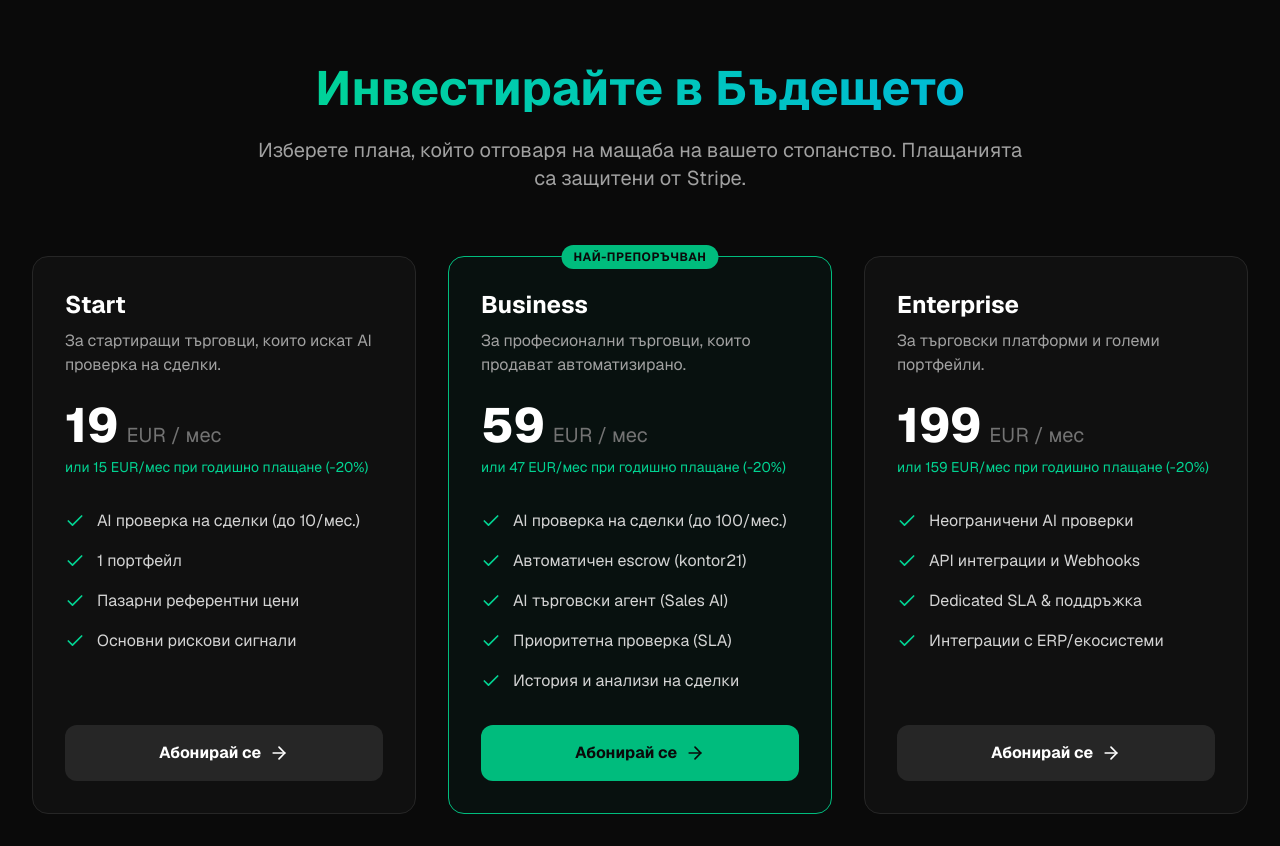
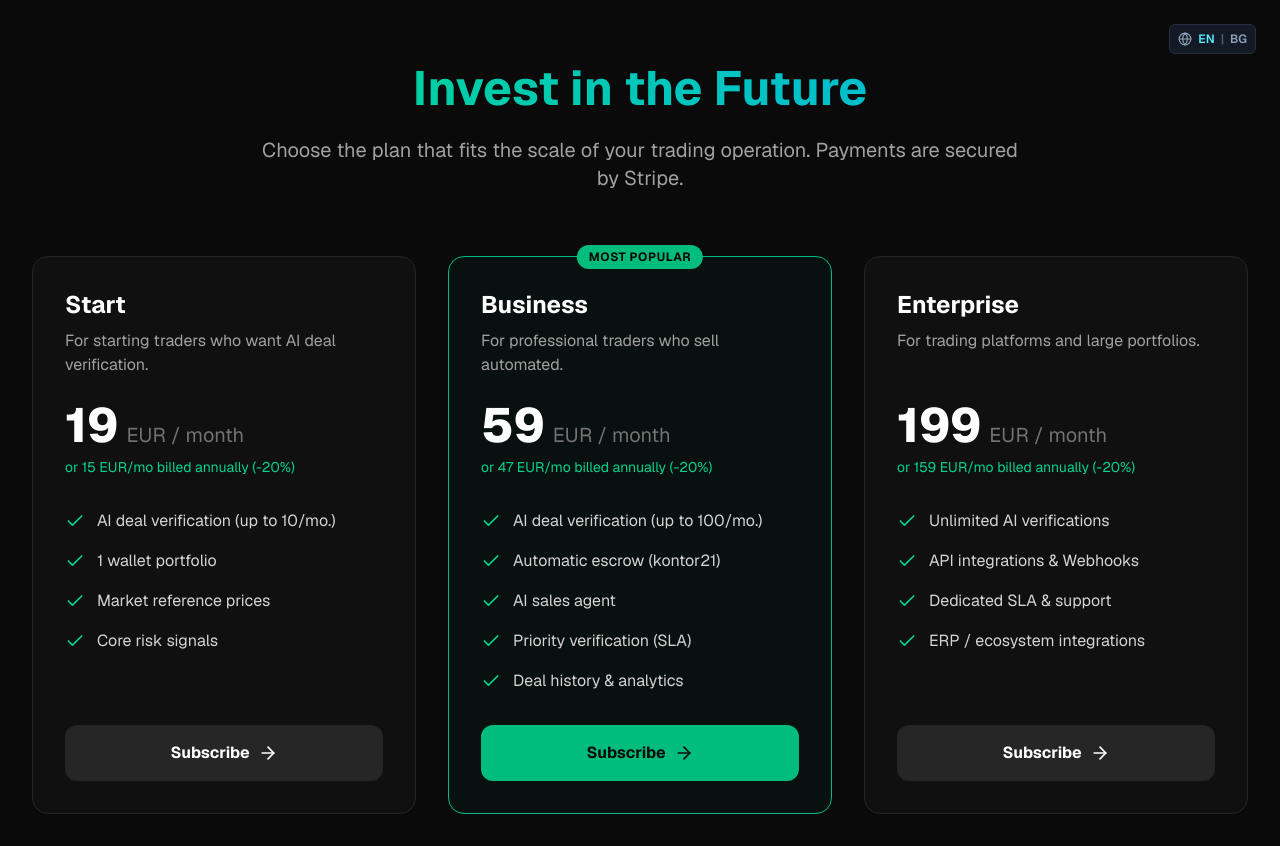
Before and after one commit to lukezester-ai/terraiq, a Next.js app in the folder frontend/next-app/: page /pricing in a window 1280 px wide. Built offline with nearby package versions, Linux system fonts and the light colour scheme; no server answers.

Commit message:
feat(pricing): EN/BG i18n for pricing page with language toggle

```diff
--- a/frontend/next-app/src/app/pricing/page.tsx
+++ b/frontend/next-app/src/app/pricing/page.tsx
@@ -1,52 +1,17 @@
 "use client";
 import { motion } from "framer-motion";
-import { Check, ArrowRight } from "lucide-react";
+import { Check, ArrowRight, Globe } from "lucide-react";
+import { useTranslation } from "react-i18next";
 
 const apiBaseUrl = process.env.NEXT_PUBLIC_API_URL || "https://terraiq-api.onrender.com";
 
 export default function PricingPage() {
+  const { t, i18n } = useTranslation();
+
   const plans = [
-    {
-      id: "start",
-      name: "Start",
-      price: "19",
-      annualPrice: "15",
-      description: "За стартиращи търговци, които искат AI проверка на сделки.",
-      features: [
-        "AI проверка на сделки (до 10/мес.)",
-        "1 портфейл",
-        "Пазарни референтни цени",
-        "Основни рискови сигнали",
-      ],
-    },
-    {
-      id: "business",
-      name: "Business",
-      price: "59",
-      annualPrice: "47",
-      popular: true,
-      description: "За професионални търговци, които продават автоматизирано.",
-      features: [
-        "AI проверка на сделки (до 100/мес.)",
-        "Автоматичен escrow (kontor21)",
-        "AI търговски агент (Sales AI)",
-        "Приоритетна проверка (SLA)",
-        "История и анализи на сделки",
-      ],
-    },
-    {
-      id: "enterprise",
-      name: "Enterprise",
-      price: "199",
-      annualPrice: "159",
-      description: "За търговски платформи и големи портфейли.",
-      features: [
-        "Неограничени AI проверки",
-        "API интеграции и Webhooks",
-        "Dedicated SLA & поддръжка",
-        "Интеграции с ERP/екосистеми",
-      ],
-    },
+    { id: "start", key: "start", price: "19", annualPrice: "15" },
+    { id: "business", key: "business", price: "59", annualPrice: "47", popular: true },
+    { id: "enterprise", key: "enterprise", price: "199", annualPrice: "159" },
   ];
 
   const handleCheckout = async (planId: string) => {
@@ -69,14 +34,24 @@ export default function PricingPage() {
   };
 
   return (
-    <div className="min-h-screen bg-neutral-950 text-white p-8 font-sans flex flex-col items-center justify-center">
+    <div className="min-h-screen bg-neutral-950 text-white p-8 font-sans flex flex-col items-center justify-center relative">
+      <button
+        onClick={() => i18n.changeLanguage(i18n.language === "bg" ? "en" : "bg")}
+        className="absolute top-6 right-6 flex items-center gap-1.5 text-xs font-semibold text-slate-400 hover:text-cyan-300 transition-colors bg-[#131A26] px-2 py-1.5 rounded-md border border-[#243041]"
+      >
+        <Globe size={14} />
+        <span className={i18n.language !== "bg" ? "text-cyan-300" : ""}>EN</span>
+        <span className="opacity-50">|</span>
+        <span className={i18n.language === "bg" ? "text-cyan-300" : ""}>BG</span>
+      </button>
+
       <div className="text-center max-w-3xl mb-16 mt-8">
         <motion.h1
           initial={{ opacity: 0, y: -20 }}
           animate={{ opacity: 1, y: 0 }}
           className="text-5xl font-bold mb-6 bg-gradient-to-r from-emerald-400 to-cyan-500 bg-clip-text text-transparent"
         >
-          Инвестирайте в Бъдещето
+          {t("pricing.title")}
         </motion.h1>
         <motion.p
           initial={{ opacity: 0 }}
@@ -84,14 +59,16 @@ export default function PricingPage() {
           transition={{ delay: 0.2 }}
           className="text-xl text-neutral-400"
         >
-          Изберете плана, който отговаря на мащаба на вашето стопанство. Плащанията са защитени от Stripe.
+          {t("pricing.subtitle")}
         </motion.p>
       </div>
 
       <div className="grid grid-cols-1 md:grid-cols-3 gap-8 max-w-7xl w-full">
-        {plans.map((plan, idx) => (
+        {plans.map((plan, idx) => {
+          const features = t(`pricing.${plan.key}.features`, { returnObjects: true }) as string[];
+          return (
             <motion.div
-            key={plan.name}
+              key={plan.id}
               initial={{ opacity: 0, y: 20 }}
               animate={{ opacity: 1, y: 0 }}
               transition={{ delay: 0.1 * idx }}
@@ -101,23 +78,25 @@ export default function PricingPage() {
             >
               {plan.popular && (
                 <div className="absolute top-0 left-1/2 -translate-x-1/2 -translate-y-1/2 bg-emerald-500 text-neutral-950 text-xs font-bold px-3 py-1 rounded-full uppercase tracking-wider">
-                Най-препоръчван
+                  {t("pricing.popular")}
                 </div>
               )}
 
-            <h3 className="text-2xl font-bold mb-2">{plan.name}</h3>
-            <p className="text-neutral-400 mb-6 h-12">{plan.description}</p>
+              <h3 className="text-2xl font-bold mb-2">{t(`pricing.${plan.key}.name`)}</h3>
+              <p className="text-neutral-400 mb-6 h-12">{t(`pricing.${plan.key}.desc`)}</p>
 
               <div className="mb-8 flex flex-col items-start">
                 <div className="flex items-baseline">
                   <span className="text-5xl font-extrabold">{plan.price}</span>
-                <span className="text-xl text-neutral-500 ml-2">EUR / мес</span>
+                  <span className="text-xl text-neutral-500 ml-2">{t("pricing.monthly")}</span>
                 </div>
-              <span className="text-sm text-emerald-400 mt-2">или {plan.annualPrice} EUR/мес при годишно плащане (-20%)</span>
+                <span className="text-sm text-emerald-400 mt-2">
+                  {t("pricing.annual_note", { price: plan.annualPrice })}
+                </span>
               </div>
 
               <ul className="space-y-4 mb-8 flex-1">
-              {plan.features.map((feature) => (
+                {features.map((feature) => (
                   <li key={feature} className="flex items-start">
                     <Check className="w-5 h-5 text-emerald-400 mr-3 shrink-0 mt-0.5" />
                     <span className="text-neutral-300">{feature}</span>
@@ -133,11 +112,12 @@ export default function PricingPage() {
                     : "bg-neutral-800 hover:bg-neutral-700 text-white"
                 }`}
               >
-              Абонирай се
+                {t("pricing.subscribe")}
                 <ArrowRight className="w-5 h-5 ml-2" />
               </button>
             </motion.div>
-        ))}
+          );
+        })}
       </div>
     </div>
   );
--- a/frontend/next-app/src/i18n.ts
+++ b/frontend/next-app/src/i18n.ts
@@ -88,6 +88,45 @@ const resources = {
         prompt_2: "Assess shipment delay risk. What payment terms if vessel is late and client wants compensation?",
         prompt_3: "Need 1200t sunflower to Constanta. Prepare commercial letter to potential client for 30 days.",
         prompt_4: "Compare three farms: price, logistics, quality grade, terms and export options via port."
+      },
+      pricing: {
+        title: "Invest in the Future",
+        subtitle: "Choose the plan that fits the scale of your trading operation. Payments are secured by Stripe.",
+        monthly: "EUR / month",
+        annual_note: "or {{price}} EUR/mo billed annually (-20%)",
+        subscribe: "Subscribe",
+        popular: "Most Popular",
+        start: {
+          name: "Start",
+          desc: "For starting traders who want AI deal verification.",
+          features: [
+            "AI deal verification (up to 10/mo.)",
+            "1 wallet portfolio",
+            "Market reference prices",
+            "Core risk signals",
+          ],
+        },
+        business: {
+          name: "Business",
+          desc: "For professional traders who sell automated.",
+          features: [
+            "AI deal verification (up to 100/mo.)",
+            "Automatic escrow (kontor21)",
+            "AI sales agent",
+            "Priority verification (SLA)",
+            "Deal history & analytics",
+          ],
+        },
+        enterprise: {
+          name: "Enterprise",
+          desc: "For trading platforms and large portfolios.",
+          features: [
+            "Unlimited AI verifications",
+            "API integrations & Webhooks",
+            "Dedicated SLA & support",
+            "ERP / ecosystem integrations",
+          ],
+        },
       }
     }
   },
@@ -176,6 +215,45 @@ const resources = {
         prompt_2: "Оцени риск от забавяне на рейса. Какви условия за плащане, ако корабът закъснее и клиентът иска компенсация?",
         prompt_3: "Нужна поддръжка 1200 тн слънчоглед до Констанца. Подготви комерсиално писмо до потенциалния клиент за 30 дни.",
         prompt_4: "Сравни три ферми: цена, логистика, качество клас, условия и варианти за експорт през пристанище."
+      },
+      pricing: {
+        title: "Инвестирайте в Бъдещето",
+        subtitle: "Изберете плана, който отговаря на мащаба на вашата търговия. Плащанията са защитени от Stripe.",
+        monthly: "EUR / мес",
+        annual_note: "или {{price}} EUR/мес при годишно плащане (-20%)",
+        subscribe: "Абонирай се",
+        popular: "Най-препоръчван",
+        start: {
+          name: "Start",
+          desc: "За стартиращи търговци, които искат AI проверка на сделки.",
+          features: [
+            "AI проверка на сделки (до 10/мес.)",
+            "1 портфейл",
+            "Пазарни референтни цени",
+            "Основни рискови сигнали",
+          ],
+        },
+        business: {
+          name: "Business",
+          desc: "За професионални търговци, които продават автоматизирано.",
+          features: [
+            "AI проверка на сделки (до 100/мес.)",
+            "Автоматичен escrow (kontor21)",
+            "AI търговски агент (Sales AI)",
+            "Приоритетна проверка (SLA)",
+            "История и анализи на сделки",
+          ],
+        },
+        enterprise: {
+          name: "Enterprise",
+          desc: "За търговски платформи и големи портфейли.",
+          features: [
+            "Неограничени AI проверки",
+            "API интеграции и Webhooks",
+            "Dedicated SLA & поддръжка",
+            "Интеграции с ERP/екосистеми",
+          ],
+        },
       }
     }
   }
```
Lines whose indentation alone changed are shown as unchanged.
